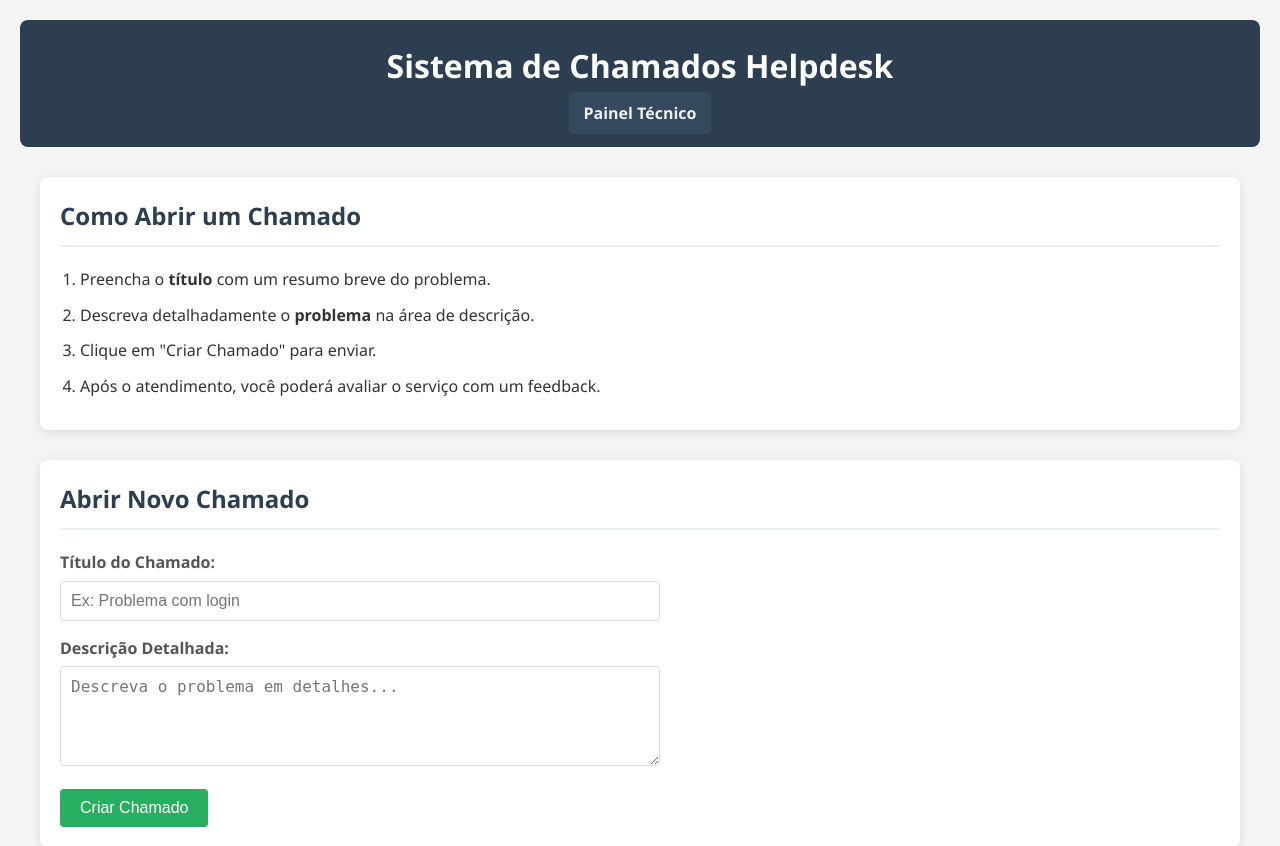
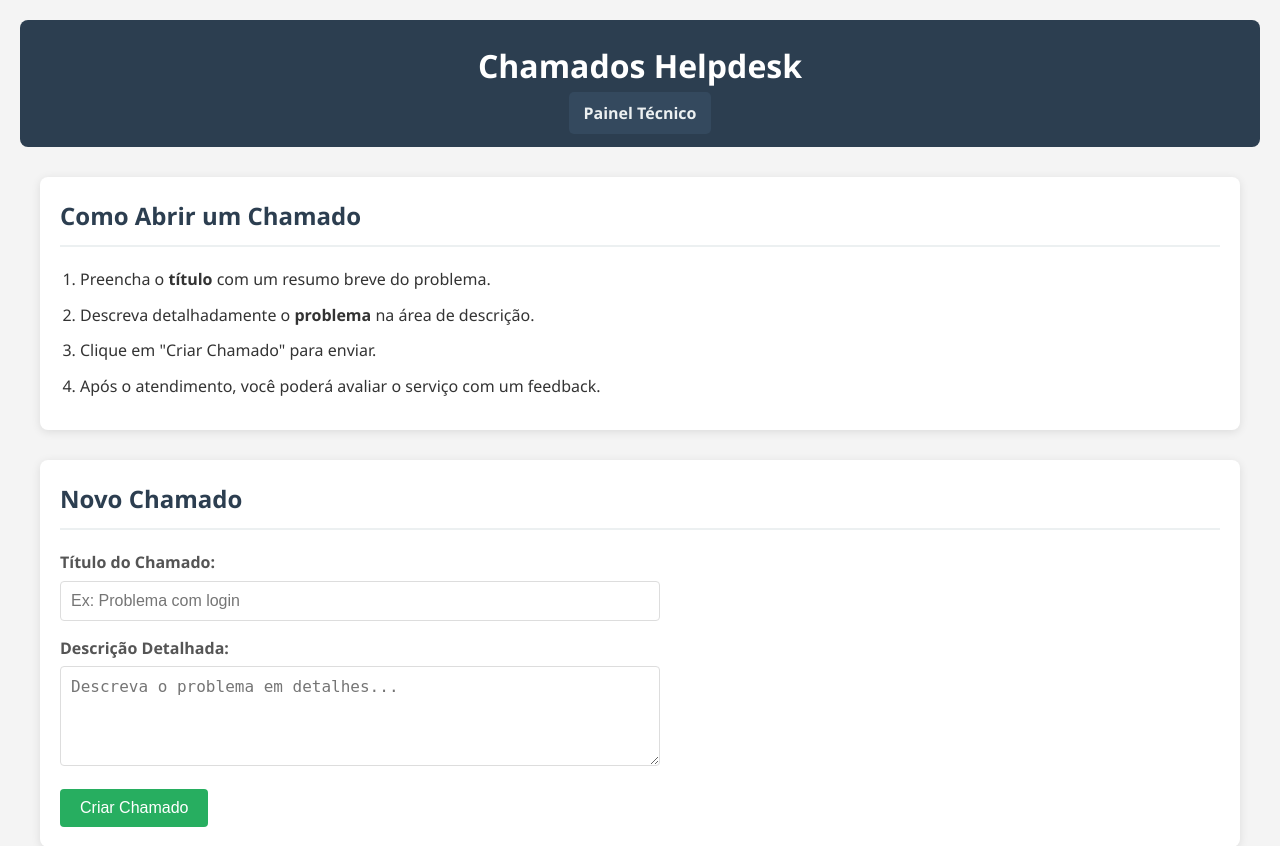
Before and after one commit to ferreiraos/helpdesk_software, a FastAPI app: page / in a window 1280 px wide. Shown: the top 846 px of the page. Run offline with FastAPI, Linux system fonts and the light colour scheme; data that the repository does not hold is empty.

Commit message:
new version

```diff
--- a/backend/main.py
+++ b/backend/main.py
@@ -2,10 +2,15 @@ from fastapi import FastAPI
 from fastapi.staticfiles import StaticFiles
 from database import engine, Base
 from routes import router
+import os
 
 app = FastAPI()
 
-app.mount("/static", StaticFiles(directory="../front/templates"), name="static")
+# Definir o caminho absoluto para os templates
+base_dir = os.path.dirname(os.path.abspath(__file__))
+templates_dir = os.path.join(os.path.dirname(base_dir), "front", "templates")
+
+app.mount("/static", StaticFiles(directory=templates_dir), name="static")
 
 Base.metadata.create_all(bind=engine)
 
--- a/front/templates/index.html
+++ b/front/templates/index.html
@@ -3,12 +3,12 @@
 <head>
     <meta charset="UTF-8">
     <meta name="viewport" content="width=device-width, initial-scale=1.0">
-    <title>Sistema de Chamados Helpdesk</title>
+    <title>Chamados Helpdesk</title>
     <link rel="stylesheet" href="/static/style.css">
 </head>
 <body>
     <header>
-        <h1>Sistema de Chamados Helpdesk</h1>
+        <h1>Chamados Helpdesk</h1>
         <nav>
             <a href="/admin/feedbacks">Painel Técnico</a>
         </nav>
@@ -26,7 +26,7 @@
         </section>
 
         <section class="new-ticket">
-            <h2>Abrir Novo Chamado</h2>
+            <h2>Novo Chamado</h2>
             <form method="post" action="/chamados" class="ticket-form">
                 <div class="form-group">
                     <label for="titulo">Título do Chamado:</label>
```
Also changed, not shown: backend/routes.py (+6 -1 lines).
